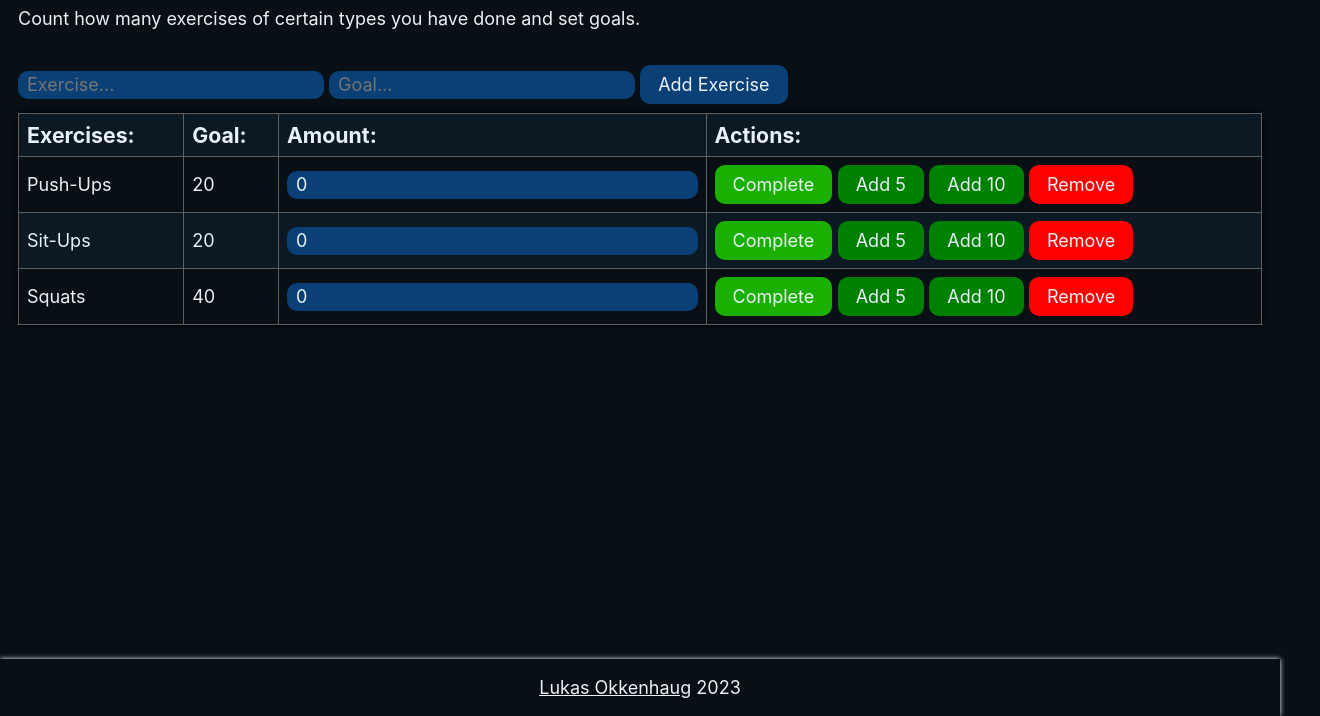
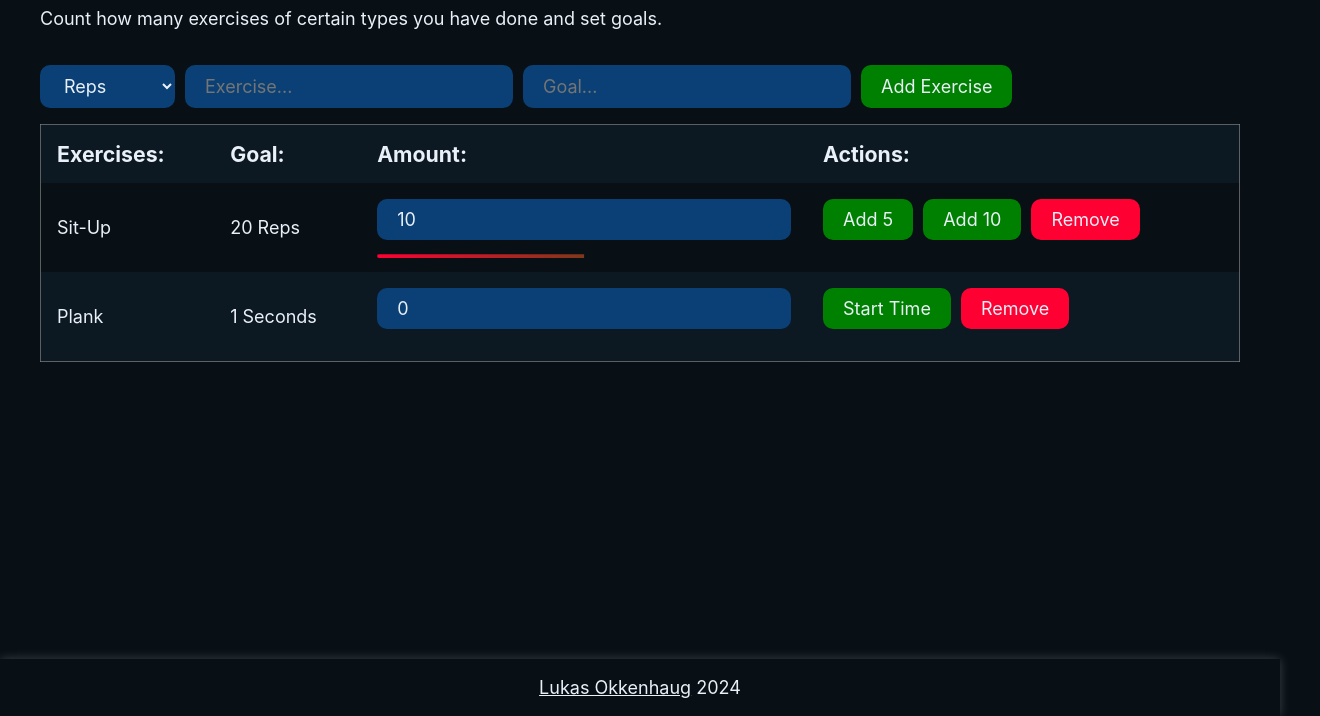
Before and after one commit to Lu69as/exercise-counter, a plain HTML site: page index.html in a window 1280 px wide. Shown: the part 84-800 px from the top of the page, 1320 px wide, since content can reach past the window. Drawn offline with nearby package versions, Linux system fonts and the light colour scheme.

Commit message:
Yep, I cooked the code a bit. You could say its a bit better.

```diff
--- a/index.html
+++ b/index.html
@@ -19,8 +19,13 @@
 
         <section style="margin-top: 2em;">
             <div class="add_exercise">
-                <input id="exercise" type="text" placeholder="Exercise...">
-                <input id="goal" type="number" placeholder="Goal...">
+                <select class="type">
+                    <option value="Reps">Reps</option>
+                    <option value="Seconds">Seconds</option>
+                    <option value="Kg">Kg</option>
+                </select>
+                <input class="exercise" type="text" placeholder="Exercise...">
+                <input class="goal" type="number" placeholder="Goal...">
 
                 <button class="button">Add Exercise</button>
             </div>
@@ -37,8 +42,9 @@
             </div>
         </section>
     </main>
-    <footer>
-        <p><a href="https://github.com/lu69as" target="_blank" rel="noopener noreferrer">Lukas Okkenhaug</a> 2023</p>
-    </footer>
+    <footer><p>
+        <a href="https://lukasokken.com" target="_blank" rel="noopener noreferrer">Lukas Okkenhaug</a>
+        <span><img src onerror="this.parentElement.innerHTML = new Date().getFullYear()"></span>
+    </p></footer>
 </body>
 </html>
--- a/main.js
+++ b/main.js
@@ -1,178 +1,127 @@
-const addExerciseBtn = document.querySelector("button:nth-child(3)");
-addExerciseBtn.addEventListener("click", () => addExercise(
-    document.querySelector("#exercise").value,
-    document.querySelector("#goal").value,
-    0, false)
-);
+let tempLocal = localStorage.getItem("exercises") || `|§Sit-up§20§10§Reps|§Plank§1§0§Seconds`;
 
-getExerciseFromLocalStorage();
+function addExercise(exercises) {
+    let errorTest;
+    try { errorTest = exercises.split("§"); }
+    catch(err) { return; }
 
-function addExercise(exerciseValue, goalValue, amountValue, isfromls) {
-    if (!isfromls) {
-        if (checkIfExerciseIsAdded(exerciseValue)) return;
-        if (checkInputs(exerciseValue, goalValue)) return;
-        addExerciseToLocalStorage(exerciseValue, goalValue, amountValue);
-        clearInputValues();
+    let row = document.createElement("tr");
+    let exercise = exercises.split("§");
+
+    row.innerHTML = `
+        <td>${exercise[1]}</td>
+        <td>${exercise[2]} ${exercise[4]}</td>
+    `;
+
+    let inputParent = document.createElement("td");
+    let input = document.createElement("input");
+    input.value = exercise[3];
+    inputParent.appendChild(input);
+    row.appendChild(inputParent);
+
+
+    let actions = document.createElement("td");
+    if (exercise[4] == "Reps" || exercise[4] == "Kg") {
+        actions.innerHTML = `
+        <button class="button">Add 5</button>
+        <button class="button">Add 10</button>
+        <button class="button" style="background: #ff0033;">Remove</button>
+        `;
+        actions.querySelectorAll("button").forEach((e) => {
+            if (e.innerHTML.includes("Add")) {
+                e.addEventListener("click", () => {
+                    e.parentElement.parentElement.querySelector("input").value
+                    = e.parentElement.parentElement.querySelector("input").value - 0 + (e.innerHTML.split(" ")[1] - 0);
+                    percentChange(e);
+                });
+            }
+            else e.addEventListener("click", () => e.parentElement.parentElement.remove());
+        });
     }
+    else if (exercise[4] == "Seconds") {
+        actions.innerHTML = `
+        <button class="button">Start Time</button>
+        <button class="button" style="display: none">Pause Time</button>
+        <button class="button" style="background: #ff0033;">Remove</button>
+        `;
 
-    const table = document.querySelector(".exercise_table");
-    const row = table.insertRow(-1);
+        let inter;
+        actions.querySelectorAll("button").forEach((e) => {
+            if (e.innerHTML.includes("Start")) {
+                e.addEventListener("click", () => {
+                    inter = setInterval(() => {
+                        e.parentElement.parentElement.querySelector("input").value
+                            = e.parentElement.parentElement.querySelector("input").value - 0 + 1;
 
-    const exercise = row.insertCell(0);
-    exercise.textContent = exerciseValue;
+                        percentChange(e);
+                    }, 1000);
 
-    const goal = row.insertCell(1);
-    goal.textContent = goalValue;
+                    e.nextElementSibling.style.display = "block";
+                    e.style.display = "none";
+                });
+            }
+            else if (e.innerHTML.includes("Pause")) {
+                e.addEventListener("click", () => {
+                    e.previousElementSibling.style.display = "block";
+                    e.style.display = "none";
 
-    const amount = row.insertCell(2);
-    const input = document.createElement("input");
-    input.type = "number";
-    input.onchange = checkGoal;
-    input.placeholder = 0;
-    input.value = amountValue;
-    amount.append(input);
+                    clearInterval(inter);
+                });
+            }
+            else e.addEventListener("click", () => e.parentElement.parentElement.remove());
+        });
+    };
 
-    const Action = row.insertCell(3);
-    const button1 = document.createElement("button");
-    button1.classList.add("button");
-    button1.classList.add("complete_button");
-    button1.onclick = complete;
-    button1.textContent = "Complete";
-    Action.append(button1);
-
-    const button2 = document.createElement("button");
-    button2.classList.add("button");
-    button2.classList.add("add_button");
-    button2.onclick = addExerciseValue;
-    button2.innerHTML = "Add <span>5</span>";
-    Action.append(button2);
-
-    const button3 = document.createElement("button");
-    button3.classList.add("button");
-    button3.classList.add("add_button");
-    button3.onclick = addExerciseValue;
-    button3.innerHTML = "Add <span>10</span>";
-    Action.append(button3);
-
-    const button4 = document.createElement("button");
-    button4.classList.add("button");
-    button4.style.background = 'red';
-    button4.style.marginLeft = '1%';
-    button4.onclick = removeExercise;
-    button4.textContent = "Remove";
-    Action.append(button4);
+    row.appendChild(actions);
+    document.querySelector("tbody").appendChild(row);
+    document.querySelectorAll("tr:has(td)").forEach((e) => { percentChange(e) });
 }
 
-function complete() {
-    let index = this.parentNode.parentNode;
-    let indexNum = index.rowIndex;
-    if (index.querySelector('input').value-0 >= index.querySelector('td:nth-child(2)').innerHTML-0) {
-        index.classList.add('completed-ani');
-        celebrate();
-        setTimeout(() => {
-            document.querySelector(".exercise_table").deleteRow(indexNum);
-            localStorage.removeItem('exercise' + (indexNum).toString());
-            addExerciseToLocalStorage(null, null, null);
-        }, 2000);
-    }
-    else alert('Your Amount of exercise does not match you set goal')
+function initExercises() {
+    let exercises = tempLocal.split("|");
+    if (exercises.length < 2) return;
+
+    for (let i = 1; i < tempLocal.length; i++)
+        addExercise(exercises[i]);
+};
+
+function saveExercises() {
+    let str = "";
+    document.querySelectorAll("tr:has(td)").forEach((e) => {
+        str += '|§' + e.firstElementChild.innerHTML + '§';
+        str += e.firstElementChild.nextElementSibling.innerHTML.split(" ")[0] + '§';
+        str += e.querySelector("input").value + '§';
+        str += e.firstElementChild.nextElementSibling.innerHTML.split(" ")[1];
+    });
+    localStorage.setItem("exercises", str);
 }
 
-function addExerciseValue() {
-    input = this.parentNode.parentNode.querySelector('input');
-    input.value = input.value-0 + parseInt(this.querySelector('span').innerHTML);
-    addExerciseToLocalStorage(null, null, null);
-    let goal = this.parentNode.parentNode.querySelector('td:nth-child(2)').innerHTML - 0;
-    if (this.parentNode.parentNode.querySelector('input').value - 0 >= goal) celebrate()
-}
+document.querySelector(".add_exercise button").addEventListener("click", (e) => {
+    let parent = e.target.parentElement;
+    let rowString = '|§'
+        + parent.querySelector(".exercise").value + '§'
+        + parent.querySelector(".goal").value +'§0§'
+        + parent.querySelector(".type").value;
+    addExercise(rowString);
+})
 
-function removeExercise() {
-    var index = this.parentNode.parentNode.rowIndex;
-    document.querySelector(".exercise_table").deleteRow(index);
-    localStorage.removeItem('exercise' + index);
-    addExerciseToLocalStorage(null, null, null);
-}
+function percentChange(item) {
+    let parent = item.nodeName == "TR" ? item : item.parentElement.parentElement;
+    let percent = (parent.querySelector("input").value / parent.firstElementChild.nextElementSibling.innerHTML.split(" ")[0]) * 100;
 
-function clearInputValues() {
-    document.querySelector("#exercise").value = "";
-    document.querySelector("#goal").value = "";
-} function checkInputs(exercise, goal) {
-    if (exercise === "" || goal === "") {
-        console.error(`Error: Values are empty!`);
-        return true;
-    }
-} function checkIfExerciseIsAdded(exercise) {
-    const rows = document.querySelectorAll(".exercise_table tr");
-    for (let i = 1; i < rows.length; i++) {
-        const td = rows[i].querySelector("td").textContent;
-        if (td === exercise) {
-            alert.error(`Error: "${exercise}" is already added!`);
-            return true;
-        };
-    }
-}
-
-function addExerciseToLocalStorage(exercise, goal, amount) {
-    const rows = document.querySelectorAll(".exercise_table tr");
-    if (exercise === null) {
-        localStorage.clear();
-        for (let i = 1; i <= rows.length-1; i++) {
-            localStorage.setItem('exercise' + (i).toString(),
-                JSON.stringify([
-                    rows[i].childNodes[0].innerHTML,
-                    rows[i].childNodes[1].innerHTML-0,
-                    rows[i].querySelector('input').value-0,
-                ])
-            );
-        }
-    }
-    else
-        localStorage.setItem(
-            'exercise' + rows.length,
-            JSON.stringify([exercise, goal, amount])
-        );
-}
-
-function getExerciseFromLocalStorage() {
-    for (let i = 1; i <= localStorage.length; i++) {
-        if (localStorage.getItem('exercise' + i) === null)
-            localStorage.removeItem('exercise' + i);
-        else {
-            let exerciseLs = JSON.parse(localStorage.getItem('exercise'+i));
-            addExercise(exerciseLs[0], exerciseLs[1], exerciseLs[2], true)
-        }
-    }
-}
-
-function checkGoal() {
-    addExerciseToLocalStorage(null, null, null)
-    let goal = this.parentNode.parentNode.querySelector('td:nth-child(2)').innerHTML - 0;
-    if (this.value >= goal) celebrate();
-}
-
-document.querySelector('#goal').addEventListener("keydown", (e) => {
-    if (e.key !== "Enter") return;
-    addExercise(document.querySelector("#exercise").value, document.querySelector("#goal").value, 0, false);
-})
+    parent.style.setProperty('--percent', `${percent}%`);
+    if (percent == 100) setTimeout(celebrate, 200)
+};
 
 let myCanvas = document.createElement('canvas');
 document.querySelector('#celebrate').appendChild(myCanvas);
 function celebrate() {
-    for (let i = 0; i <= innerWidth / 100; i++) {
-        confetti({
-            particleCount: 50,
-            startVelocity: 30,
-            spread: 360,
-            origin: {
-                x: Math.random(),
-                y: Math.random() - 0.2
-            }
-        });
-    }
-}
+    confetti({
+        particleCount: 250,
+        startVelocity: 60,
+        spread: 360,
+    });
+};
 
-if (document.querySelectorAll(".exercise_table tr").length <= 1 ) {
-    addExercise('Push-Ups', 20, 0, false)
-    addExercise('Sit-Ups', 20, 0, false)
-    addExercise('Squats', 40, 0, false)
-}
+initExercises();
+setInterval(saveExercises, 1000);
--- a/style.css
+++ b/style.css
@@ -6,13 +6,9 @@
     --clr-accent: #8f65c3
 }
 
-h1 {
-    width: 100%;
-}
+h1 { width: 100%; }
 
-*,
-*::after,
-*::before {
+* {
     box-sizing: border-box;
     color: var(--clr-text);
     font-family: "Nunito", -apple-system, BlinkMacSystemFont, "Segoe UI", Roboto, Helvetica, Arial, sans-serif, "Apple Color Emoji", "Segoe UI Emoji", "Segoe UI Symbol"
@@ -20,7 +16,7 @@ h1 {
 
 html {
     scroll-behavior: smooth;
-    scroll-padding-top: 50px
+    scroll-padding-top: 50px;
 }
 
 body {
@@ -33,128 +29,79 @@ body {
     overflow-x: hidden;
 }
 
-header {
+main { padding: 0 40px }
+
+footer {
+    margin-top: auto;
+    width: 100%;
     display: flex;
-    height: 50px;
-    justify-content: space-between;
-    align-items: center;
-    padding: 0 1em;
-    box-shadow: 0 0 5px rgba(128, 128, 128, .7019607843)
+    justify-content: center;
+    box-shadow: 0 0 10px rgba(255, 255, 255, 0.2)
 }
 
-header ul {
-    display: flex;
-    gap: 1em;
-    margin: 0;
-    padding: 0;
-    list-style: none;
-    font-size: 1.333rem
+button, input, select {
+    background-color: var(--clr-primary);
+    border: none;
+    border-radius: 10px;
+    padding: 10px 20px;
+    font-size: 1.125rem;
+    width: fit-content;
+    transition: .2s ease;
+    outline: none !important;
+}
+button {
+    background-color: #008000;
+    cursor: pointer;
 }
 
-header .navbar_buttons {
+button:hover { box-shadow: inset 0 0 0 100vw #00000020; }
+
+td:has(> .button), .add_exercise {
     display: flex;
-    gap: 1em
-}
-
-header .navbar_buttons button {
-    border: 1px solid
-}
-
-main {
-    flex: 1;
-    padding: 0 1em
-}
-
-footer {
-    width: 100%;
-    right: 0;
-    display: flex;
-    justify-content: center;
-    box-shadow: 0 0 5px white
-}
-
-button {
-    background-color: rgba(0, 0, 0, 0);
-    border: none;
-    border-radius: 10px;
-    font-size: 1.125rem;
-    width: fit-content;
-    cursor: pointer;
-    transition: translate .2s ease
-}
-
-button:hover {
-    translate: 0 -2px
-}
-
-.button {
-    background-color: var(--clr-primary);
-    border: none;
-    padding: .5em 1em;
-    cursor: pointer
-}
-
-input {
-    background-color: var(--clr-primary);
-    border: none;
-    padding: .2em .5em;
-    border-radius: 10px;
-    font-size: 1.125rem
+    gap: 10px;
+    padding-bottom: 16px;
 }
 
 table {
     border: 1px solid rgba(128, 128, 128, .7019607843);
     border-collapse: collapse;
+    border-radius: 10px;
     width: 100%;
-    margin: .5em 0;
-    box-shadow: 0 0 8px #000
-}
+    margin-bottom: 50px;
 
-table th,
-table td {
+    tr {
+        --percent: 0%;
+
+        th, td {
             text-align: left;
-    padding: 8px;
+            padding: 16px;
             font-size: 1.125rem;
             text-transform: capitalize;
             border: none
         }
-
-table th {
+        th {
             font-size: 1.333rem;
             background-color: var(--clr-secondary)
         }
 
-table tr:nth-child(odd) {
-    background-color: var(--clr-secondary)
+        input { width: 100%; }
+        td:has(input) { position: relative; padding-bottom: 32px; }
+        td:has(input)::before {
+            content: " ";
+            position: absolute;
+            bottom: 16px;
+            width: calc(100% - 32px);
+            height: 4px;
+            transform: translateY(50%);
+
+            clip-path: polygon(0 0, var(--percent) 0, var(--percent) 100%, 0% 100%);
+            background: linear-gradient(90deg, #ff0033, #007000);
+            border-radius: 9em;
+            transition: 200ms;
+        }
     }
 
-table th+th,
-table td+td {
-    border-left: 1px solid rgba(128, 128, 128, .7019607843)
-}
-
-table tr+tr td {
-    border-top: 1px solid rgba(128, 128, 128, .7019607843)
-}
-
-.completed-ani {
-    position: absolute;
-    margin-top: 40vw;
-    opacity: 0;
-    transition: 2s ease-in-out;
-}
-
-td input {
-    width: 100%;
-}
-
-.add_button {
-    background: green;
-    margin-left: 1%;
-}
-
-.complete_button {
-    background: #1baf00;
+    tr:nth-child(odd) { background-color: var(--clr-secondary) }
 }
 
 #celebrate {
@@ -162,44 +109,34 @@ td input {
     width: 100%;
 }
 
-@media (width < 900px) {
+@media (width < 930px) {
     .add_exercise {
         display: flex;
         flex-direction: column;
         justify-content: center;
         align-items: center;
     }
-    button, input {
-        width: 100%;
-        margin-bottom: 2%;
-    }
+    button, input, select { width: 100%; }
     tr:nth-child(1) {
         display: none;
         border: 0 !important;
+    }
+    tr {
+        padding: 20px 0 !important;
+        display: block;
     }
     td {
         display: flex;
         justify-content: center;
         flex-direction: row;
-    }
-    tr {
-        border-bottom: 10px solid rgba(128, 128, 128, .7019607843)
+        overflow: hidden;
     }
 
 }
 
 @media (width < 460px) {
-    .add_button {
-        display: none;
-    }
-
-}
-
-@media (width < 320px) {
-    .complete_button {
-        display: none;
-    }
-    footer {
-        display: none;
+    tr td:last-child {
+        display: flex;
+        flex-direction: column;
     }
 }
```
Lines whose indentation alone changed are shown as unchanged.
